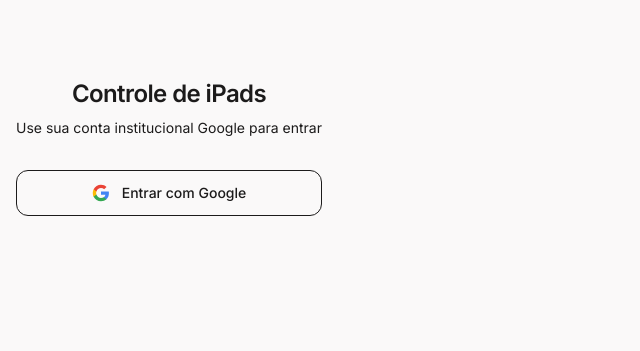
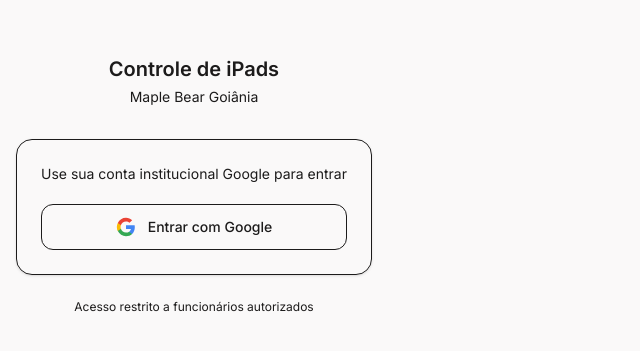
Before and after one commit to kelvencruz/Controle-iPad-Maple, a Next.js app: page /login in a window 1280 px wide. Shown: the part 253-604 px from the top of the page, without its empty margins (0-640 px from the left). Built offline with nearby package versions, Linux system fonts and the light colour scheme.

Commit message:
fix BUG-18 — auth funcional + login page redesign + allowed_users RLS

```diff
--- a/src/app/login/page.tsx
+++ b/src/app/login/page.tsx
@@ -13,7 +13,7 @@
 
 function GoogleIcon() {
   return (
-    <svg viewBox="0 0 24 24" width="18" height="18" aria-hidden="true">
+    <svg viewBox="0 0 24 24" width="20" height="20" aria-hidden="true">
       <path d="M22.56 12.25c0-.78-.07-1.53-.2-2.25H12v4.26h5.92c-.26 1.37-1.04 2.53-2.21 3.31v2.77h3.57c2.08-1.92 3.28-4.74 3.28-8.09z" fill="#4285F4" />
       <path d="M12 23c2.97 0 5.46-.98 7.28-2.66l-3.57-2.77c-.98.66-2.23 1.06-3.71 1.06-2.86 0-5.29-1.93-6.16-4.53H2.18v2.84C3.99 20.53 7.7 23 12 23z" fill="#34A853" />
       <path d="M5.84 14.09c-.22-.66-.35-1.36-.35-2.09s.13-1.43.35-2.09V7.07H2.18C1.43 8.55 1 10.22 1 12s.43 3.45 1.18 4.93l2.85-2.22.81-.62z" fill="#FBBC05" />
@@ -33,27 +33,42 @@
       provider: 'google',
       options: {
         redirectTo: `https://controle-ipads.vercel.app/auth/callback`,
-        // queryParams: { hd: 'suadomain.com.br' }, // ← descomentar para restringir ao domínio Google Workspace
       },
     })
   }
 
   return (
-    <div className="flex h-dvh items-center justify-center px-4">
-      <div className="w-full max-w-xs space-y-8">
+    <div className="flex h-dvh flex-col items-center justify-center bg-[--color-surface] px-4">
+      <div className="w-full max-w-sm">
+
+        {/* Logo / ícone */}
+        <div className="mb-8 flex flex-col items-center gap-3">
+          <div className="flex h-16 w-16 items-center justify-center rounded-2xl bg-[--color-primary-container]">
+            <svg viewBox="0 0 24 24" width="32" height="32" fill="none" stroke="var(--color-on-primary-container)" strokeWidth="1.5" strokeLinecap="round" strokeLinejoin="round">
+              <rect x="5" y="2" width="14" height="20" rx="2" />
+              <circle cx="12" cy="17.5" r="1" fill="var(--color-on-primary-container)" stroke="none" />
+            </svg>
+          </div>
           <div className="text-center">
-          <h1 className="text-2xl font-semibold tracking-tight text-[--color-on-surface]">
+            <h1 className="text-xl font-semibold text-[--color-on-surface]">
               Controle de iPads
             </h1>
-          <p className="mt-2 text-sm text-[--color-on-surface-variant]">
+            <p className="mt-1 text-sm text-[--color-on-surface-variant]">
+              Maple Bear Goiânia
+            </p>
+          </div>
+        </div>
+
+        {/* Card */}
+        <div className="rounded-2xl border border-[--color-outline-variant] bg-[--color-surface-container] p-6 shadow-sm">
+          <p className="mb-5 text-center text-sm text-[--color-on-surface-variant]">
             Use sua conta institucional Google para entrar
           </p>
-        </div>
 
           {errorMsg && (
             <div
               role="alert"
-            className="rounded-xl bg-[--color-error-container] px-4 py-3 text-sm text-[--color-on-error-container]"
+              className="mb-5 rounded-xl bg-[--color-error-container] px-4 py-3 text-sm text-[--color-on-error-container]"
             >
               {errorMsg}
             </div>
@@ -61,11 +76,17 @@
 
           <button
             onClick={handleGoogleLogin}
-          className="flex w-full items-center justify-center gap-3 rounded-xl border border-[--color-outline-variant] bg-[--color-surface-container] px-4 py-3 text-sm font-medium text-[--color-on-surface] transition-colors hover:bg-[--color-surface-container-high] active:bg-[--color-surface-container-highest]"
+            className="flex w-full items-center justify-center gap-3 rounded-xl border border-[--color-outline-variant] bg-[--color-surface] px-4 py-3 text-sm font-medium text-[--color-on-surface] transition-colors hover:bg-[--color-surface-container-high] active:bg-[--color-surface-container-highest]"
           >
             <GoogleIcon />
             Entrar com Google
           </button>
+        </div>
+
+        <p className="mt-6 text-center text-xs text-[--color-on-surface-variant]">
+          Acesso restrito a funcionários autorizados
+        </p>
+
       </div>
     </div>
   )
```
Lines whose indentation alone changed are shown as unchanged.
